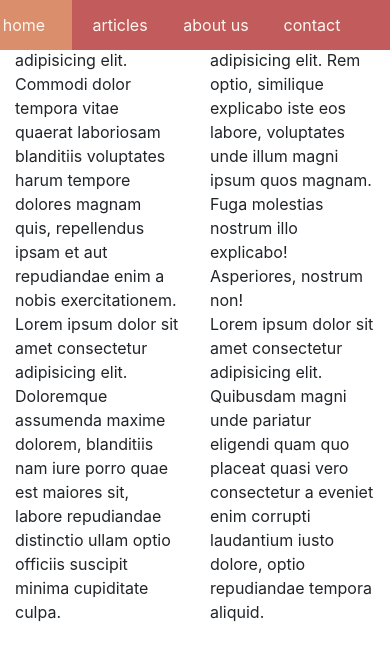
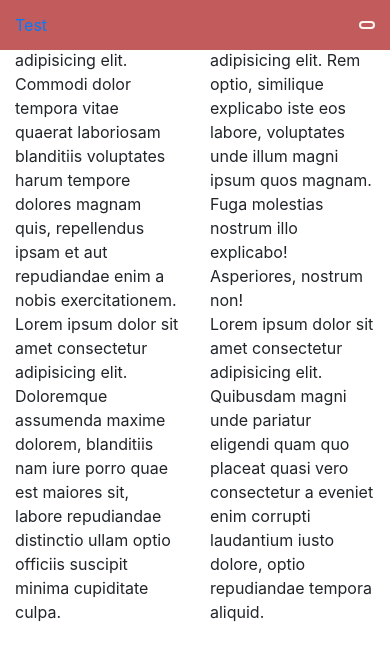
Before and after one commit to Code-Institute-Submissions/UX-Milestone-Project, a plain HTML site: page index.html in a window 390 px wide. Drawn offline with nearby package versions, Linux system fonts and the light colour scheme.

Commit message:
Further styling of navbar

```diff
--- a/assets/css/stylesheet.css
+++ b/assets/css/stylesheet.css
@@ -2,14 +2,17 @@
 
 /* palette consists of: #34233a, #daf7b4, #fff7ef, #db8e6b, #c15b5c */
 
-/*universal selector has a null specificity, so will be overwritten by anything.*/
+.navbar .icon-reorder{
+    font-size:2rem;
+    display:none;
+}
 
-/*--- colours  ---*/
+/*--- Colours (mostly)  ---*/
 header{
     background-color:#c15b5c;
 }
 
-.navmenu{
+#navmenu{
     background-color:inherit;
 }
 
@@ -25,19 +28,22 @@ header{
     background-color:#db8e6b;
 }
 
-/*---  header  ---*/
+/*---  Header - Navbar  ---*/
 header{
     position:fixed;
+    padding:none;
+    margin:none;
     z-index:2;
 }
 
 .navbar{
     width:100%;
-    padding:0;
+    padding:0 0;
     margin:0;
+    height:50px;
 }
 
-.navmenu{
+#navmenu{
     width:50%;
     margin:0;
 }
@@ -58,6 +64,45 @@ header{
     text-align: center;
     padding: .8rem 0;
     width: 6rem;
+    margin:auto;
+}
+
+@media(max-width:868px)
+{
+    .navbar{
+        height:50px;
+    }
+
+    #navmenu{
+        display:none;
+        overflow:hidden;
+    }
+
+    .navmenu-list{
+        background-color:#e99771;
+        position:fixed;
+        margin-top:1.55rem;
+        width:100vw;
+    }
+
+    .navmenu-item{
+        display:block;
+        text-align:center;
+    }
+
+    .navbar .icon-reorder{
+        display:block;
+        overflow:hidden;
+        float:right;
+        color:#fff7ef;
+        border-style:solid;
+        border-radius:5px;
+        border-width: 2px;
+        padding:2px 6px;
+    }
+    .navmenu-item a div{
+    }
+
 }
 /*--- articles ---*/
 
--- a/index.html
+++ b/index.html
@@ -4,12 +4,12 @@
     <meta charset="UTF-8">
     <meta name="viewport" content="width=device-width, initial-scale=1.0">
     <meta http-equiv="X-UA-Compatible" content="ie=edge">
+    <meta name="viewport" content="width=device-width, initial-scale=1, shrink-to-fit=no">
     <title>Document</title>
 
-<!--bootstrap stuff-->
+<!--bootstrap & FA stuff-->
     <link rel="stylesheet" href="https://stackpath.bootstrapcdn.com/bootstrap/4.4.1/css/bootstrap.min.css" integrity="sha384-Vkoo8x4CGsO3+Hhxv8T/Q5PaXtkKtu6ug5TOeNV6gBiFeWPGFN9MuhOf23Q9Ifjh" crossorigin="anonymous">
-    <meta name="viewport" content="width=device-width, initial-scale=1, shrink-to-fit=no">
-
+    <link href="//netdna.bootstrapcdn.com/font-awesome/3.2.1/css/font-awesome.css" rel="stylesheet">
 <!--Custom style sheet-->
     <link rel="stylesheet" href="assets/css/stylesheet.css">
 </head>
@@ -20,7 +20,7 @@
             <a href="#Top" class="navbar-logo">
                 Test
             </a>
-            <div class="navmenu col">
+            <div id="navmenu" class="col">
                 <ul class="navmenu-list">
                     <li class="navmenu-item">
                         <a href="#Top"><div>home</div></a>
@@ -36,6 +36,9 @@
                     </li>
                 </ul>
             </div>
+            <a href="javascript:void(0);" class="mobile-navbutton" onclick="col_exp()">
+                    <i class="icon-reorder"></i>
+                </a>
         </nav>
     </header>
 
@@ -79,4 +82,15 @@
     <footer class="container-fluid">
     </footer>
 </body>
+
+<script>
+    function col_exp() {
+        var x = document.getElementById("navmenu");
+        if (x.style.display === "block") {
+            x.style.display = "none";
+        } else {
+            x.style.display = "block";
+        }
+    }
+</script>
 </html>
```
Also changed, not shown: 1 other file.
